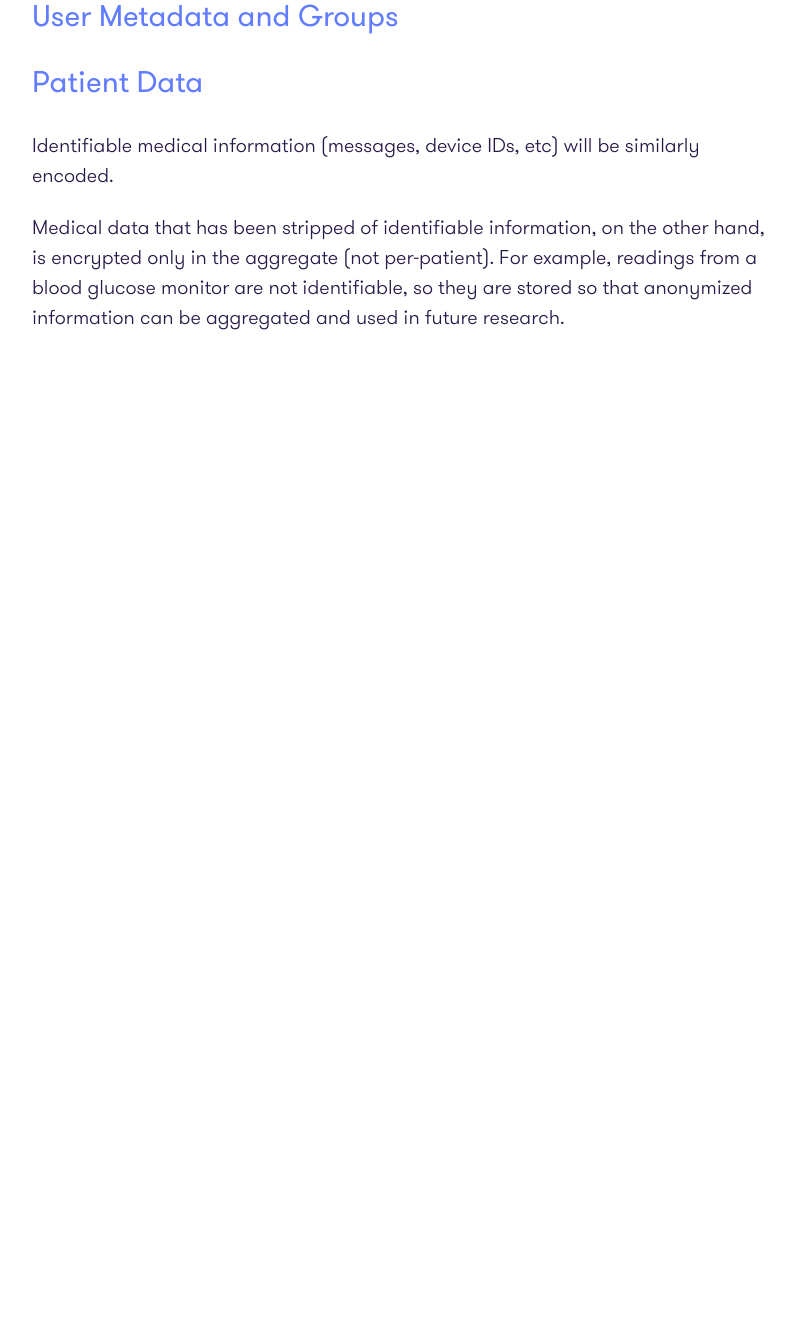
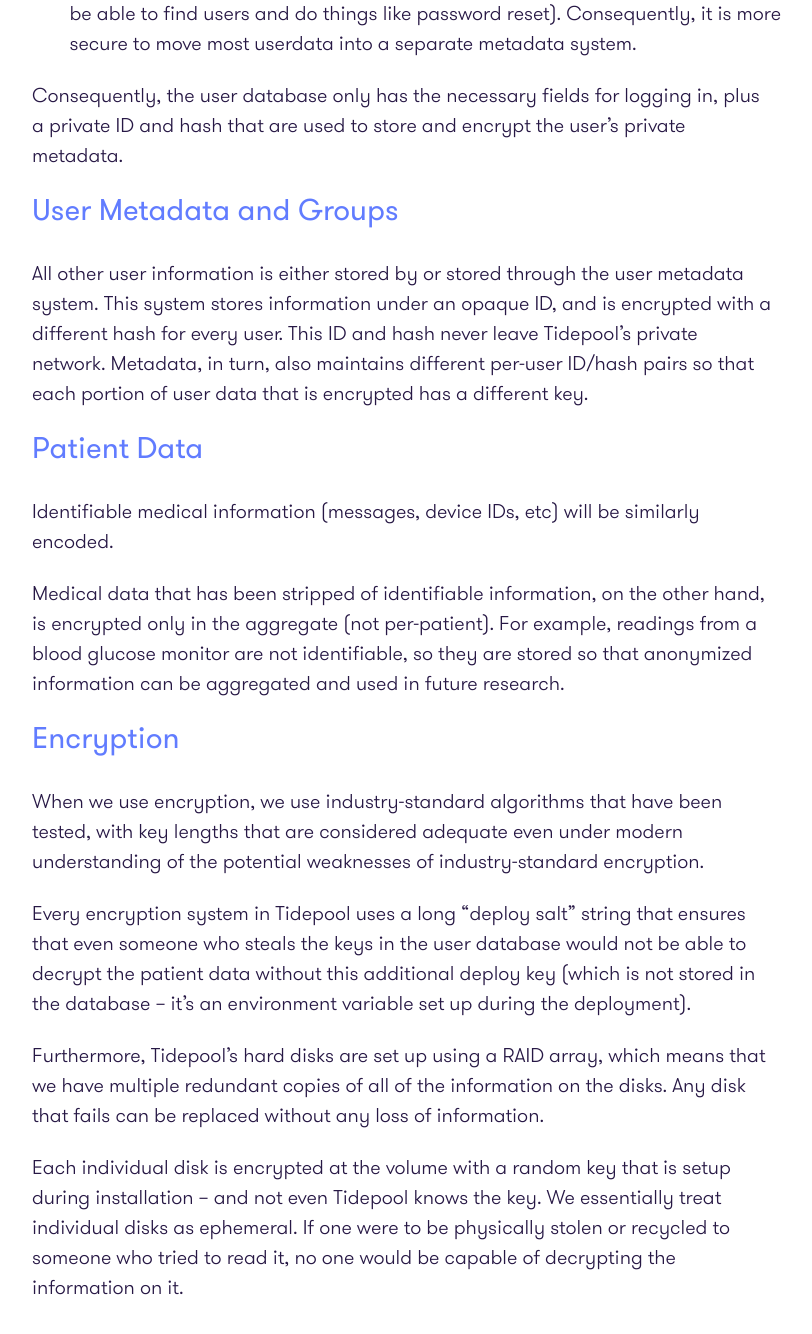
Before and after one commit to tidepool-org/tidepool-org.github.io, a Jekyll site: the page built from ServerArchitecture.md, in a window 1280 px wide and 1400 px high, scrolled down 2924 px. Shown: the top 1334 px of the window, without its empty margins (173-985 px from the left). Built offline with Jekyll 4.4.1, drawn with Linux system fonts in a browser that asks for light colours; before the commit the page ends 3610 px from its top, so only the background shows below that; some of the changed text lies outside the part shown.

Commit message:
Finish Server Architecture (for now) and some stuff on encryption.

```diff
--- a/ServerArchitecture.md
+++ b/ServerArchitecture.md
@@ -33,6 +33,7 @@ We are very careful to keep the two separate.
 
 We are also very careful not to leak which of our users might be patients. Patient data is stored under an encrypted name, and that name is only stored in an account's privately encrypted metadata. It is not possible to tell by looking at our user database which of our users are patients. Conversely, given access to a database of medical information, even a Tidepool employee can't tell which patient it belongs to.
 
+For a detailed explanation of data organization, please see the [Server Data Organization](ServerDataOrganization.html) page. This document just sketches out the big picture.
 
 ## Accounts and login
 That account has a unique number in the Tidepool system that never changes. The user can associate that with an arbitrary list of email addresses. We also have a slot for a unique user name, which may simply be an email address. User name and email addresses are completely under the user's control.
@@ -44,10 +45,23 @@ The user database is deliberately very spare, for two reasons:
 * We intend that the userdata database design and implementation will almost never change once we get it stable. As the userdata is central to access to the entire Tidepool platform, changes to it will have a tendency to destabilize multiple systems.
 * The user database cannot be encrypted on a per-user basis (because we need to be able to find users and do things like password reset). Consequently, it is more secure to move most userdata into a separate metadata system.
 
+Consequently, the user database only has the necessary fields for logging in, plus a private ID and hash that are used to store and encrypt the user's private metadata.
 
 ## User Metadata and Groups
+
+All other user information is either stored by or stored through the user metadata system. This system stores information under an opaque ID, and is encrypted with a different hash for every user. This ID and hash never leave Tidepool's private network. Metadata, in turn, also maintains different per-user ID/hash pairs so that each portion of user data that is encrypted has a different key.
 
 ## Patient Data
 Identifiable medical information (messages, device IDs, etc) will be similarly encoded.
 
 Medical data that has been stripped of identifiable information, on the other hand, is encrypted only in the aggregate (not per-patient). For example, readings from a blood glucose monitor are not identifiable, so they are stored so that anonymized information can be aggregated and used in future research.
+
+## Encryption
+
+When we use encryption, we use industry-standard algorithms that have been tested, with key lengths that are considered adequate even under modern understanding of the potential weaknesses of industry-standard encryption.
+
+Every encryption system in Tidepool uses a long "deploy salt" string that ensures that even someone who steals the keys in the user database would not be able to decrypt the patient data without this additional deploy key (which is not stored in the database -- it's an environment variable set up during the deployment).
+
+Furthermore, Tidepool's hard disks are set up using a RAID array, which means that we have multiple redundant copies of all of the information on the disks. Any disk that fails can be replaced without any loss of information.
+
+Each individual disk is encrypted at the volume with a random key that is setup during installation -- and not even Tidepool knows the key. We essentially treat individual disks as ephemeral. If one were to be physically stolen or recycled to someone who tried to read it, no one would be capable of decrypting the information on it.
```
